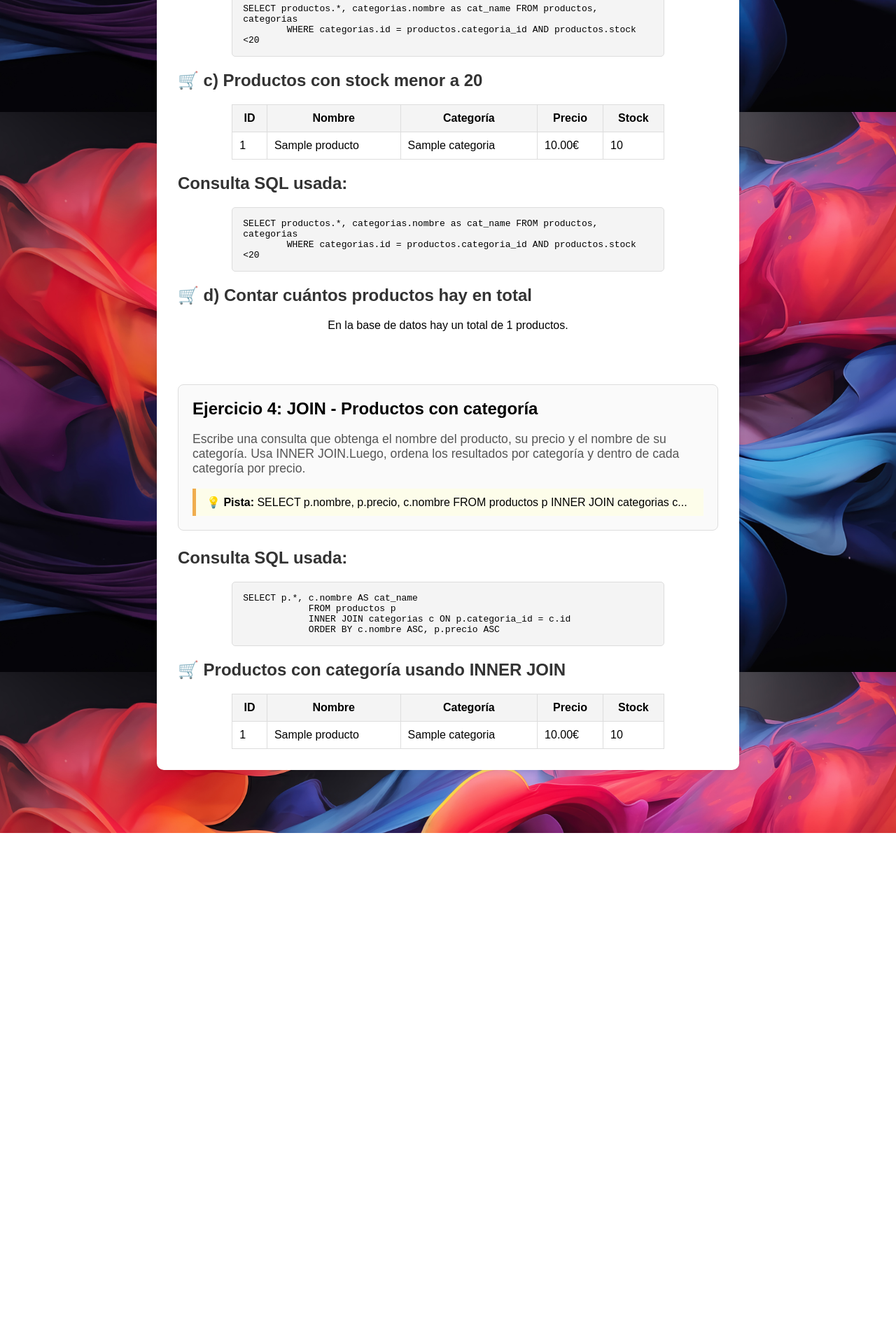
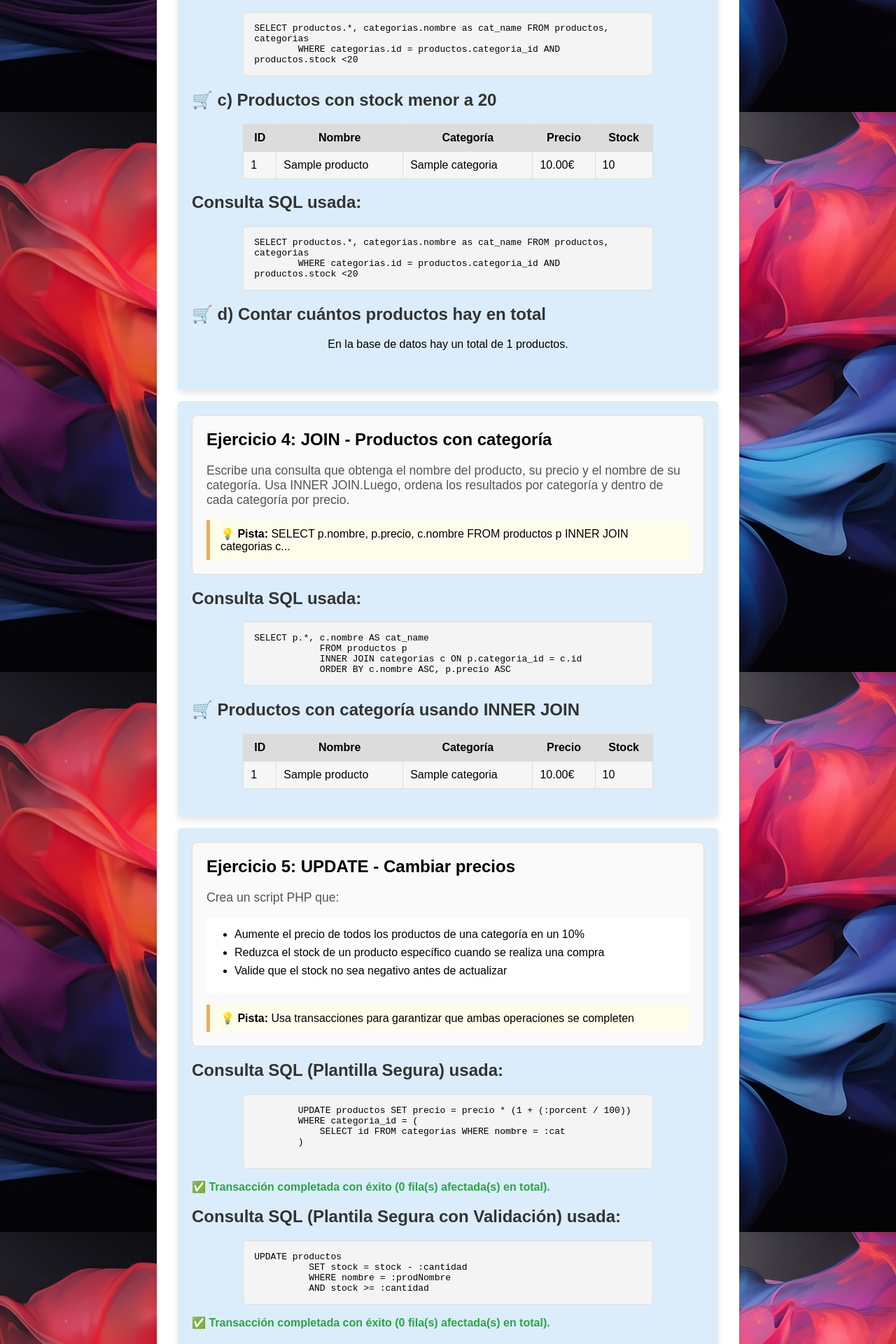
Before and after one commit to memnochdavid/2DAW_DWES_Ejercicios_Tema3, a PHP site: page / in a window 1280 px wide. Shown: the part 3040-4960 px from the top of the page at 70% size. Before the commit the page ends 4230 px from the top, so only its background shows below. Run offline with PHP 8.4, Linux system fonts and the light colour scheme; tables that the repository leaves empty hold one stand-in row (values such as "Sample post").

Commit message:
ej 05 done

```diff
--- a/proyecto/assets/css/style.css
+++ b/proyecto/assets/css/style.css
@@ -12,11 +12,32 @@ body {
     -webkit-background-size: cover;
 }
 .card {
+    display: flex;
+    flex-direction: column;
+    gap: 1rem;
     background: white;
     padding: 30px;
     border-radius: 10px;
     box-shadow: 0 2px 10px rgba(0,0,0,0.1);
     margin-bottom: 20px;
+}
+.card-sub {
+    background: rgba(137, 196, 238, 0.3);
+    padding: 20px 20px 40px 20px;
+    border-radius: 5px;
+    box-shadow: 0 5px 10px rgba(0,0,0,0.1);
+    /*margin-bottom: 50px;*/
+    /*border: 3px solid rgb(192, 192, 192);*/
+}
+.card-nav {
+    display: flex;
+    justify-content: center;
+    background: rgba(0, 0, 0, 0.42);
+    padding: 20px 20px 40px 20px;
+    border-radius: 5px;
+    box-shadow: 0 5px 10px rgba(0,0,0,0.1);
+    /*margin-bottom: 50px;*/
+    /*border: 3px solid rgb(192, 192, 192);*/
 }
 h1 {
     color: #000000;
--- a/proyecto/assets/php/enunciados.php
+++ b/proyecto/assets/php/enunciados.php
@@ -28,7 +28,6 @@ class Enunciado
 }
 
 $enunciados = [
-    //ej01
     new Enunciado(
         1, // $num
         "Crear la BD de Tienda de Frutas", // $titulo
@@ -66,5 +65,48 @@ $enunciados = [
         "Escribe una consulta que obtenga el nombre del producto, su precio y el nombre de su categoría. Usa INNER JOIN.Luego, ordena los resultados por categoría y dentro de cada categoría por precio.",
         [],
         "SELECT p.nombre, p.precio, c.nombre FROM productos p INNER JOIN categorias c..."
-    )
+    ),
+    new Enunciado(
+        5,
+        "UPDATE - Cambiar precios",
+        "Crea un script PHP que:",
+        [
+            "Aumente el precio de todos los productos de una categoría en un 10%",
+            "Reduzca el stock de un producto específico cuando se realiza una compra",
+            "Valide que el stock no sea negativo antes de actualizar"
+        ],
+        "Usa transacciones para garantizar que ambas operaciones se completen"
+    ),
+    new Enunciado(
+        6,
+        "DELETE - Eliminar productos",
+        "Crea un script que elimine productos sin stock (stock = 0). Pero antes, implementa un soft delete añadiendo una columna 'eliminado' en la tabla productos. Luego, modifica tus consultas SELECT para no mostrar productos eliminados.",
+        [],
+        "Usa UPDATE en lugar de DELETE para marcar como eliminado"
+    ),
+    new Enunciado(
+        7,
+        "Simulación de compra",
+        "Crea un script que simule una compra:",
+        [
+            "Crear un nuevo pedido para un usuario",
+            "Reducir el stock del producto",
+            "Calcular el total del pedido",
+            "Usar transacciones para garantizar consistencia",
+            "Manejar errores (stock insuficiente, usuario no existe, etc.)",
+        ],
+        "Usa try-catch con PDOException y beginTransaction()"
+    ),
+    new Enunciado(
+        8,
+        "Reportes y análisis",
+        "Crea consultas que generen reportes:",
+        [
+            "Productos más vendidos (requiere tabla de detalles de pedidos)",
+            "Ingresos totales por categoría",
+            "Productos con bajo stock (< 10 unidades)",
+            "Usuarios con más compras",
+        ],
+        "Usa GROUP BY, SUM(), COUNT() y ORDER BY para análisis"
+    ),
 ];
--- a/proyecto/assets/php/muestraCategorias.php
+++ b/proyecto/assets/php/muestraCategorias.php
@@ -15,9 +15,9 @@ function muestraCategorias($pdo)
 
         foreach ($categorias as $cat) {
             echo "<tr>";
-            echo "<td style='padding: 10px; border: 1px solid #ddd;'>{$cat['id']}</td>";
-            echo "<td style='padding: 10px; border: 1px solid #ddd;'>{$cat['nombre']}</td>";
-            echo "<td style='padding: 10px; border: 1px solid #ddd;'>{$cat['descripcion']}</td>";
+            echo "<td style='padding: 10px; border: 1px solid #ddd; background: #f6f6f6;'>{$cat['id']}</td>";
+            echo "<td style='padding: 10px; border: 1px solid #ddd; background: #f6f6f6;'>{$cat['nombre']}</td>";
+            echo "<td style='padding: 10px; border: 1px solid #ddd; background: #f6f6f6;'>{$cat['descripcion']}</td>";
             echo "</tr>";
         }
 
--- a/proyecto/assets/php/muestraEnunciado.php
+++ b/proyecto/assets/php/muestraEnunciado.php
@@ -4,7 +4,7 @@ function muestraEnunciado(Enunciado $enunciado): void
     $id = "ej0".$enunciado->num;
     $class = "enunciado";
     // Usamos estilos en línea para simplicidad, idealmente serían clases CSS
-    echo "<div id='".$id."' style='border: 1px solid #ddd; border-radius: 8px; padding: 20px; margin-bottom: 25px; margin-top: 75px; background: #fafafa; font-family: sans-serif;' class='".$class."'>";
+    echo "<div id='".$id."' style='border: 1px solid #ddd; border-radius: 8px; padding: 20px; background: #fafafa; font-family: sans-serif;' class='".$class."'>";
 
     // 1. Título (Número y Título)
     echo "<h2 style='margin-top: 0;'>";
--- a/proyecto/assets/php/muestraProductos.php
+++ b/proyecto/assets/php/muestraProductos.php
@@ -1,10 +1,10 @@
 <?php
-function imprimirTablaProductos($titulo, $productos)
+function imprimirTablaProductos($titulo, $productos):void
 {
     echo "<h2>🛒 $titulo</h2>";
     if (count($productos) > 0) {
         echo "<table style='width: 80%; border-collapse: collapse; margin: auto'>";
-        echo "<tr style='background: #f4f4f4;'>";
+        echo "<tr style='background: #dcdcdc;'>";
         echo "<th style='padding: 10px; border: 1px solid #ddd;'>ID</th>";
         echo "<th style='padding: 10px; border: 1px solid #ddd;'>Nombre</th>";
         echo "<th style='padding: 10px; border: 1px solid #ddd;'>Categoría</th>";
@@ -14,11 +14,11 @@ function imprimirTablaProductos($titulo, $productos)
 
         foreach ($productos as $prod) {
             echo "<tr>";
-            echo "<td style='padding: 10px; border: 1px solid #ddd;'>{$prod['id']}</td>";
-            echo "<td style='padding: 10px; border: 1px solid #ddd;'>{$prod['nombre']}</td>";
-            echo "<td style='padding: 10px; border: 1px solid #ddd;'>{$prod['cat_name']}</td>";
-            echo "<td style='padding: 10px; border: 1px solid #ddd;'>{$prod['precio']}€</td>";
-            echo "<td style='padding: 10px; border: 1px solid #ddd;'>{$prod['stock']}</td>";
+            echo "<td style='padding: 10px; border: 1px solid #ddd; background: #f6f6f6;'>{$prod['id']}</td>";
+            echo "<td style='padding: 10px; border: 1px solid #ddd; background: #f6f6f6;'>{$prod['nombre']}</td>";
+            echo "<td style='padding: 10px; border: 1px solid #ddd; background: #f6f6f6;'>{$prod['cat_name']}</td>";
+            echo "<td style='padding: 10px; border: 1px solid #ddd; background: #f6f6f6;'>{$prod['precio']}€</td>";
+            echo "<td style='padding: 10px; border: 1px solid #ddd; background: #f6f6f6;'>{$prod['stock']}</td>";
             echo "</tr>";
         }
 
--- /dev/null
+++ b/proyecto/assets/php/update.php
@@ -0,0 +1,86 @@
+<?php
+function transaction(PDO $pdo, array $queries): bool
+{
+    $totalRowsAffected = 0;
+
+    try {
+        $pdo->beginTransaction();
+
+        // 2. Recorrer y ejecutar cada consulta
+        foreach ($queries as $query) {
+
+            // Aseguramos que los 'params' existan, aunque estén vacíos
+            $sql = $query['sql'];
+            $params = $query['params'] ?? [];
+
+            $stmt = $pdo->prepare($sql);
+            $stmt->execute($params);
+
+            // Acumulamos las filas afectadas
+            $totalRowsAffected += $stmt->rowCount();
+        }
+
+        // 3. Si todo fue bien, confirmar
+        $pdo->commit();
+
+        echo "<p class='success'>✅ Transacción completada con éxito ($totalRowsAffected fila(s) afectada(s) en total).</p>";
+        return true;
+
+    } catch (PDOException $e) {
+        // 4. Si algo falló, deshacer todo
+        echo "<p class='error'>❌ Error de transacción. Comenzando Rollback: " . $e->getMessage() . "</p>";
+        try {
+            $pdo->rollBack();
+            echo "<p class='info'>ℹ️ Rollback completado. La base de datos no ha cambiado.</p>";
+        } catch (PDOException $re) {
+            echo "<p class='error'>❌ Error crítico de rollback: " . $re->getMessage() . "</p>";
+        }
+
+        return false;
+    }
+}
+
+function transactionalUpdate(PDO $pdo, string $nombreTabla, string $columna, $valor, int $id): bool
+{
+    // Construimos el SQL de forma segura (sin parámetros para tabla/columna)
+    $sql = "UPDATE `$nombreTabla` SET `$columna` = :valor WHERE id = :id";
+
+    try {
+        // 1. Iniciar la transacción
+        $pdo->beginTransaction();
+
+        // 2. Preparar y ejecutar la consulta
+        $stmt = $pdo->prepare($sql);
+        $stmt->execute([
+            ':valor' => $valor,
+            ':id'    => $id
+        ]);
+
+        $rowCount = $stmt->rowCount();
+
+        // 3. Si todo fue bien, confirmar los cambios
+        $pdo->commit();
+
+        // 4. Informar del resultado
+        if ($rowCount > 0) {
+            echo "<p class='success'>✅ Transacción de actualización completada ($rowCount fila(s) afectada(s)).</p>";
+        } else {
+            echo "<p class='info'>ℹ️ Transacción completada, pero 0 filas afectadas (ID no encontrado o el valor ya era el mismo).</p>";
+        }
+
+        return true; // Éxito
+
+    } catch (PDOException $e) {
+        // 5. Si algo falló, deshacer todo
+        echo "<p class='error'>❌ Error en la transacción de actualización: " . $e->getMessage() . "</p>";
+
+        try {
+            $pdo->rollBack();
+            echo "<p class='info'>ℹ️ Rollback completado. La base de datos no ha cambiado.</p>";
+        } catch (PDOException $re) {
+            echo "<p class='error'>❌ Error crítico de rollback: " . $re->getMessage() . "</p>";
+        }
+
+        return false; // Fracaso
+    }
+}
--- a/proyecto/index.php
+++ b/proyecto/index.php
@@ -18,20 +18,22 @@
     include './assets/php/rellenaTablas.php';
     include './assets/php/muestraCategorias.php';
     include './assets/php/muestraProductos.php';
+    include './assets/php/update.php';
     ?>
     <title>2DAW Desarrollo web en entorno servidor (PHP + MariaDB)</title>
 </head>
 <body>
-    <header style="position: sticky;
+<header style="
+            position: sticky;
             top: 0;
             z-index: 100; width: 100%;">
     <nav style="
             display: flex;
             justify-content: space-around;
             align-items: center;
-        " class="card">
+        " class="card-nav">
         <?php
-        foreach ($enunciados as $ejercicio){
+        foreach ($enunciados as $ejercicio) {
             muestraBoton($ejercicio->num);
         }
         ?>
@@ -48,29 +50,36 @@
     $username = 'root';
     $password = 'root';
     $pdo = conexion($host, $dbname, $username, $password);
+
+
     //--------------------------------------------------------------------------------------------------------------
+    echo "<div class='card-sub'>";
     //ejercicio 01
     muestraEnunciado($enunciados[0]);
 
     //muestra el código SQL que se va a usar
     $archivo = "ej01.sql";
-        muestraArchivoSQL("Mostrando archivo ".$archivo, "./sql/".$archivo);
+    muestraArchivoSQL("Mostrando archivo " . $archivo, "./sql/" . $archivo);
     //crea las tablas
     creaTablas($pdo);
 
+    echo "</div>";
     //--------------------------------------------------------------------------------------------------------------
     //ejercicio 02
+    echo "<div class='card-sub'>";
     muestraEnunciado($enunciados[1]);
     //muestra el código SQL que se va a usar
     $archivo = "ej02.sql";
-        muestraArchivoSQL("Mostrando archivo ".$archivo, "./sql/".$archivo);
+    muestraArchivoSQL("Mostrando archivo " . $archivo, "./sql/" . $archivo);
     //rellena las tablas con datos
     rellenaTablas($pdo);
     //muestra las categorías que existen
     muestraCategorias($pdo);
+    echo "</div>";
 
     //--------------------------------------------------------------------------------------------------------------
     //ejercicio 03
+    echo "<div class='card-sub'>";
     muestraEnunciado($enunciados[2]);
 
     //03a) Obtener todos los productos ordenados por precio (menor a mayor)
@@ -93,7 +102,7 @@
     //03b) Obtener productos de una categoría específica
     $cat = "'Tropicales'";
     $sql_a = "SELECT productos.*, categorias.nombre as cat_name FROM productos, categorias
-        WHERE categorias.id = productos.categoria_id AND categorias.nombre =".$cat;
+        WHERE categorias.id = productos.categoria_id AND categorias.nombre =" . $cat;
 
     $stmt_a = $pdo->prepare($sql_a);
     $stmt_a->execute();
@@ -104,12 +113,12 @@
     imprimirBloqueSQL($sql_a);
 
     //muestra el resultado
-        imprimirTablaProductos("b) Productos que pertenecen a la Categoría ".$cat, $productos);
+    imprimirTablaProductos("b) Productos que pertenecen a la Categoría " . $cat, $productos);
 
     //03c)Obtener productos con stock menor a 20
     $cant = 20;
     $sql_a = "SELECT productos.*, categorias.nombre as cat_name FROM productos, categorias
-        WHERE categorias.id = productos.categoria_id AND productos.stock <".$cant;
+        WHERE categorias.id = productos.categoria_id AND productos.stock <" . $cant;
 
     $stmt_a = $pdo->prepare($sql_a);
     $stmt_a->execute();
@@ -120,7 +129,7 @@
     imprimirBloqueSQL($sql_a);
 
     //muestra el resultado
-        imprimirTablaProductos("c) Productos con stock menor a ".$cant, $productos);
+    imprimirTablaProductos("c) Productos con stock menor a " . $cant, $productos);
 
     //03d)Contar cuántos productos hay en total
     $sql_d = "SELECT COUNT(*) FROM productos";
@@ -135,10 +144,12 @@
     imprimirBloqueSQL($sql_a);
 
     echo "<h2>🛒 d) Contar cuántos productos hay en total</h2>";
-        echo "<p style='text-align: center'>En la base de datos hay un total de ".$total_productos." productos.</p>";
+    echo "<p style='text-align: center'>En la base de datos hay un total de " . $total_productos . " productos.</p>";
 
+    echo "</div>";
     //--------------------------------------------------------------------------------------------------------------
     //ejercicio 04
+    echo "<div class='card-sub'>";
     muestraEnunciado($enunciados[3]);
 
     $sql_a = "SELECT p.*, c.nombre AS cat_name
@@ -156,6 +167,112 @@
 
     //muestra el resultado
     imprimirTablaProductos("Productos con categoría usando INNER JOIN", $productos);
+    echo "</div>";
+
+    //--------------------------------------------------------------------------------------------------------------
+    //ejercicio 05
+    echo "<div class='card-sub'>";
+    muestraEnunciado($enunciados[4]);
+
+
+    // a) Aumente el precio de todos los productos de una categoría en un 10%
+
+    $cat = "Tropicales";
+    $porcent = 10;
+
+    $sql_a = "
+        UPDATE productos SET precio = precio * (1 + (:porcent / 100))
+        WHERE categoria_id = (
+            SELECT id FROM categorias WHERE nombre = :cat
+        )
+    ";
+
+    echo "<h2>Consulta SQL (Plantilla Segura) usada:</h2>";
+    imprimirBloqueSQL($sql_a);
+
+    $parametros = [
+            ':porcent' => $porcent,
+            ':cat' => $cat
+    ];
+
+    $consulta_unica = [
+            'sql'    => $sql_a,
+            'params' => $parametros
+    ];
+
+    transaction($pdo, [ $consulta_unica ]);
+
+    // b) y c) Reduzca el stock validando que no sea negativo
+
+    //se va a simular una compra de 50 mandarinas
+    $prodNombre = "Mandarina";
+    $cantidad_a_restar = 50;
+
+    $sql_b = "UPDATE productos
+          SET stock = stock - :cantidad
+          WHERE nombre = :prodNombre
+          AND stock >= :cantidad";
+
+    echo "<h2>Consulta SQL (Plantila Segura con Validación) usada:</h2>";
+    imprimirBloqueSQL($sql_b);
+
+    $parametros = [
+            ':prodNombre' => $prodNombre,
+            ':cantidad'   => $cantidad_a_restar
+    ];
+
+    $consulta_unica = [
+            'sql'    => $sql_b,
+            'params' => $parametros
+    ];
+
+    transaction($pdo, [ $consulta_unica ]);
+
+    echo "</div>";
+    //--------------------------------------------------------------------------------------------------------------
+    //ejercicio 06
+    echo "<div class='card-sub'>";
+    muestraEnunciado($enunciados[5]);
+
+
+
+
+
+    echo "</div>";
+    //--------------------------------------------------------------------------------------------------------------
+    //ejercicio 07
+
+    echo "<div class='card-sub'>";
+    muestraEnunciado($enunciados[6]);
+
+
+
+
+
+    echo "</div>";
+    //--------------------------------------------------------------------------------------------------------------
+    //ejercicio 08
+
+    echo "<div class='card-sub'>";
+    muestraEnunciado($enunciados[7]);
+
+
+
+
+
+    echo "</div>";
+    //--------------------------------------------------------------------------------------------------------------
+
+
+
+
+
+
+
+
+
+
+
 
 
 
```
Lines whose indentation alone changed are shown as unchanged.
